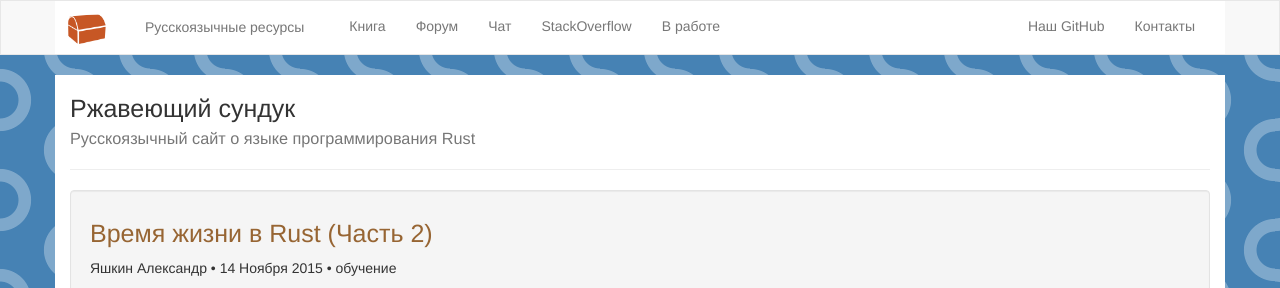
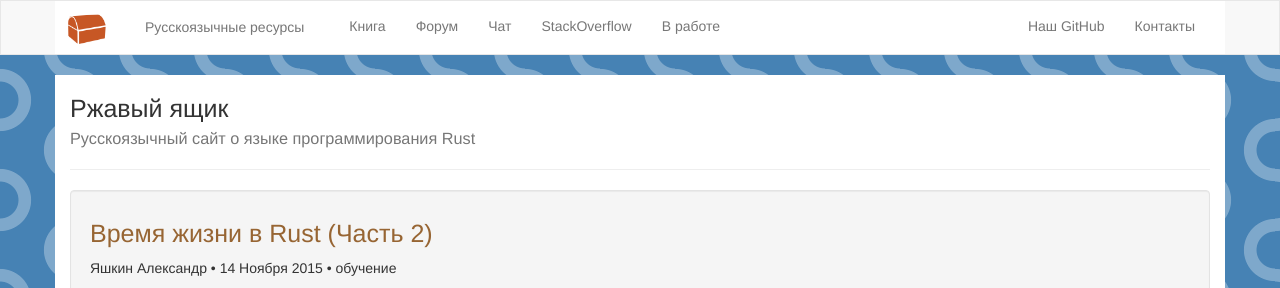
Before and after one commit to rust-lang-ru/rustycrate.ru, a Jekyll site: the page built from index.html, in a window 1280 px wide. Shown: the top 288 px of the page. Built offline with Jekyll 4.4.1, drawn with Linux system fonts in a browser that asks for light colours; nearby versions of some CDN libraries; Markdown is read by kramdown in place of the engine named in the settings; comment, search, counter and statistics services are not loaded.

Commit message:
Исправляем название сайта

```diff
--- a/_includes/head.html
+++ b/_includes/head.html
@@ -3,7 +3,7 @@
   <meta http-equiv="X-UA-Compatible" content="IE=edge">
   <meta name="viewport" content="width=device-width, initial-scale=1">
   <!-- The above 3 meta tags *must* come first in the head; any other head content must come *after* these tags -->
-  <title>Ржавеющий контейнер | {{ page.title }}</title>
+  <title>{{ page.title }} | Ржавый ящик</title>
 
   <link rel="icon" type="image/png" href="/rustycrate-logo.png" />
   <!-- Bootstrap -->
--- a/index.html
+++ b/index.html
@@ -3,7 +3,7 @@ layout: default
 title: Лента
 ---
 <div class="page-header">
-    <h1>Ржавеющий сундук <br/><small>Русскоязычный сайт о языке программирования Rust</small></h1>
+    <h1>Ржавый ящик <br/><small>Русскоязычный сайт о языке программирования Rust</small></h1>
 </div>
 {% for post in site.posts %}
 <div class="well">
```
